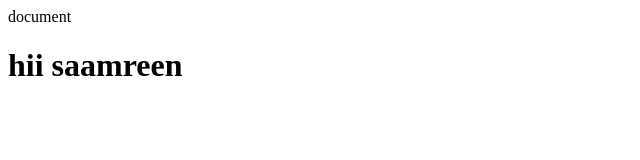
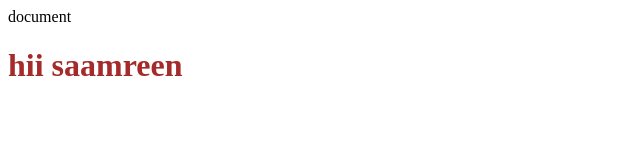
Before and after one commit to samreenchaudhari/webtech-A3, a plain HTML site: page index.html in a window 1280 px wide. Shown: the whole page, without its empty margins (0-640 px from the left). Drawn offline with Linux system fonts and the light colour scheme.

Commit message:
Update index.html

```diff
--- a/index.html
+++ b/index.html
@@ -4,6 +4,6 @@
         <tilte>document</tilte>
     </head>
     <body>
-        <h1>hii saamreen</h1>
+        <h1 style="color: brown;">hii saamreen</h1>
     </body>
 </html>
```
